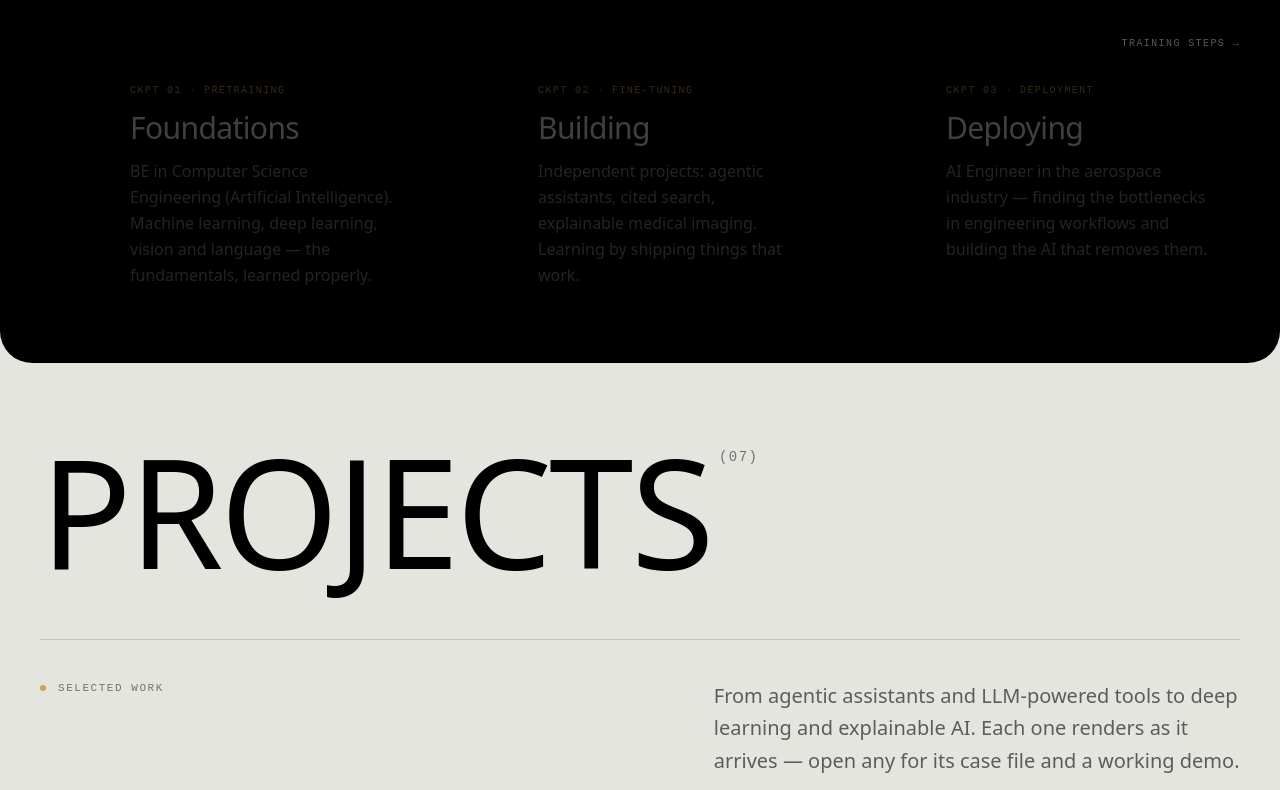
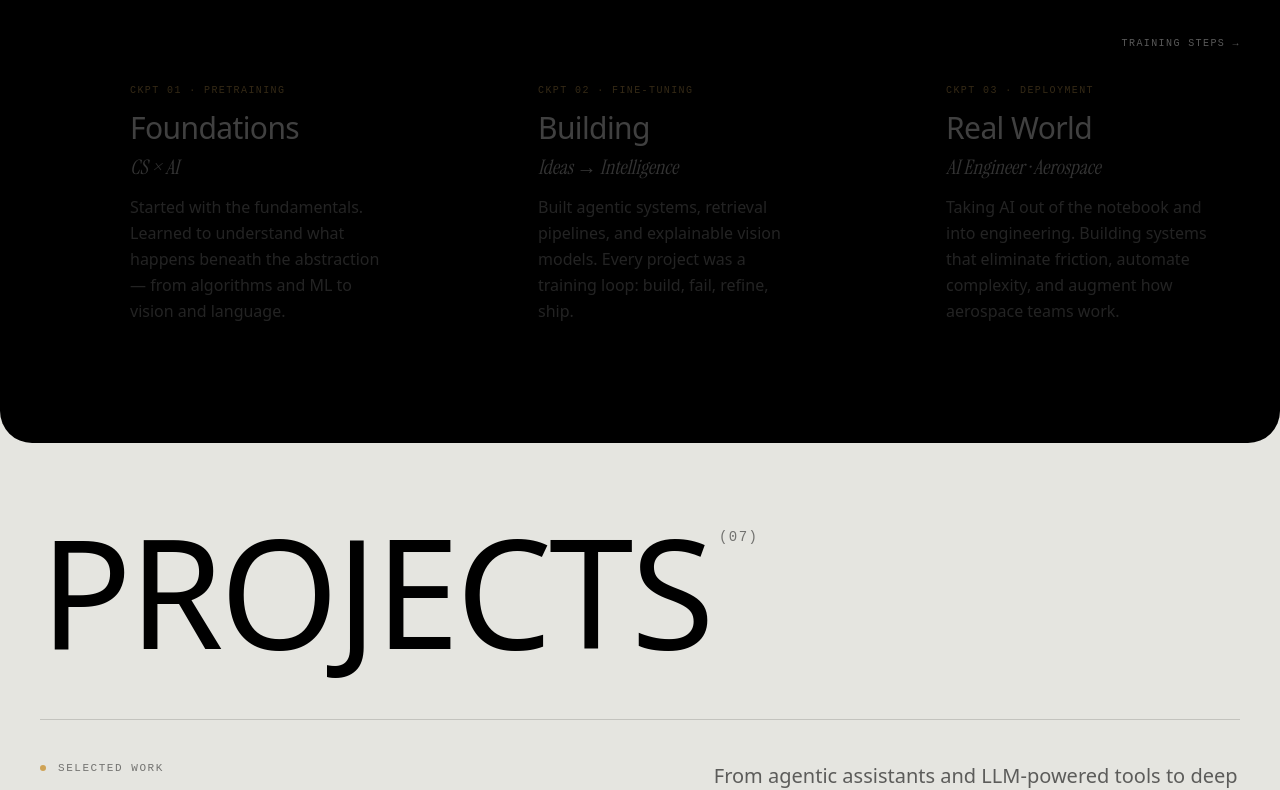
Before and after one commit to Bhuvan-S-prasad/portfolio, a React (Vite) app: page / in a window 1280 px wide. Shown: the part 8751-9541 px from the top of the page. Built offline with nearby package versions, Linux system fonts and the light colour scheme.

Commit message:
feat: add Trajectory section with animated training run chart and checkpoints

```diff
--- a/src/components/Trajectory.tsx
+++ b/src/components/Trajectory.tsx
@@ -197,7 +197,7 @@ const Trajectory = () => {
                 </div>
 
                 {/* ── Checkpoint notes: stacked on mobile, pinned under their markers on desktop ── */}
-                <ol className="relative mt-10 grid gap-10 md:mt-6 md:block md:h-56 lg:h-52">
+                <ol className="relative mt-10 grid gap-10 md:mt-6 md:block md:h-84 lg:h-72">
                     {trajectory.checkpoints.map((c, i) => (
                         <li
                             key={c.at}
@@ -209,6 +209,7 @@ const Trajectory = () => {
                         >
                             <p className="font-mono text-[10px] uppercase tracking-[0.14em] text-gold">{c.tag}</p>
                             <h3 className="mt-3 text-2xl lg:text-3xl font-extralight tracking-[-0.02em]">{c.title}</h3>
+                            <p className="mt-2 font-serif text-lg italic leading-snug text-white/80 lg:text-xl">{c.subtitle}</p>
                             <p className="mt-3 text-sm lg:text-base font-light leading-relaxed text-white/55">{c.body}</p>
                         </li>
                     ))}
--- a/src/content/trajectory.ts
+++ b/src/content/trajectory.ts
@@ -3,6 +3,8 @@ export type Checkpoint = {
     at: number;
     tag: string;
     title: string;
+    /** Short line under the title, e.g. "CS × AI". */
+    subtitle: string;
     body: string;
 };
 
@@ -15,19 +17,22 @@ export const trajectory = {
             at: 0.08,
             tag: "ckpt 01 · pretraining",
             title: "Foundations",
-            body: "BE in Computer Science Engineering (Artificial Intelligence). Machine learning, deep learning, vision and language — the fundamentals, learned properly.",
+            subtitle: "CS × AI",
+            body: "Started with the fundamentals. Learned to understand what happens beneath the abstraction — from algorithms and ML to vision and language.",
         },
         {
             at: 0.42,
             tag: "ckpt 02 · fine-tuning",
             title: "Building",
-            body: "Independent projects: agentic assistants, cited search, explainable medical imaging. Learning by shipping things that work.",
+            subtitle: "Ideas → Intelligence",
+            body: "Built agentic systems, retrieval pipelines, and explainable vision models. Every project was a training loop: build, fail, refine, ship.",
         },
         {
             at: 0.76,
             tag: "ckpt 03 · deployment",
-            title: "Deploying",
-            body: "AI Engineer in the aerospace industry — finding the bottlenecks in engineering workflows and building the AI that removes them.",
+            title: "Real World",
+            subtitle: "AI Engineer · Aerospace",
+            body: "Taking AI out of the notebook and into engineering. Building systems that eliminate friction, automate complexity, and augment how aerospace teams work.",
         },
     ] satisfies Checkpoint[],
 };
```
